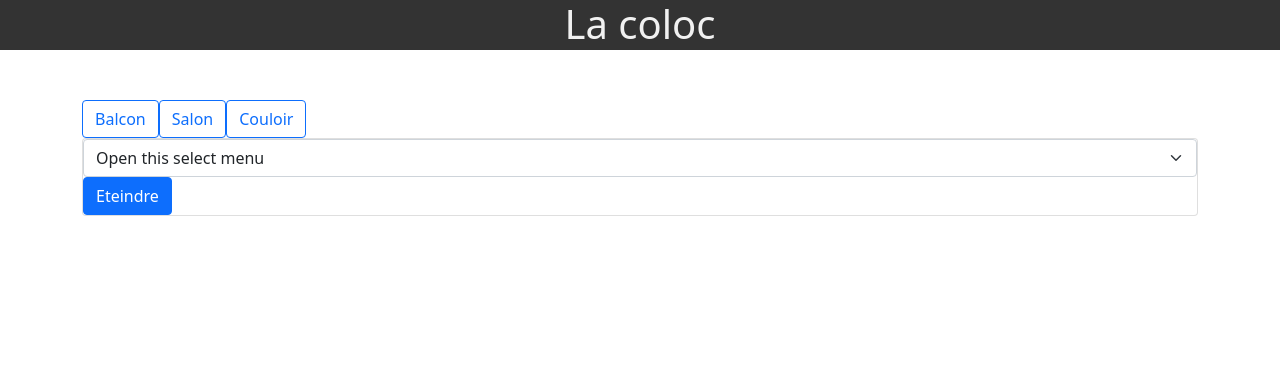
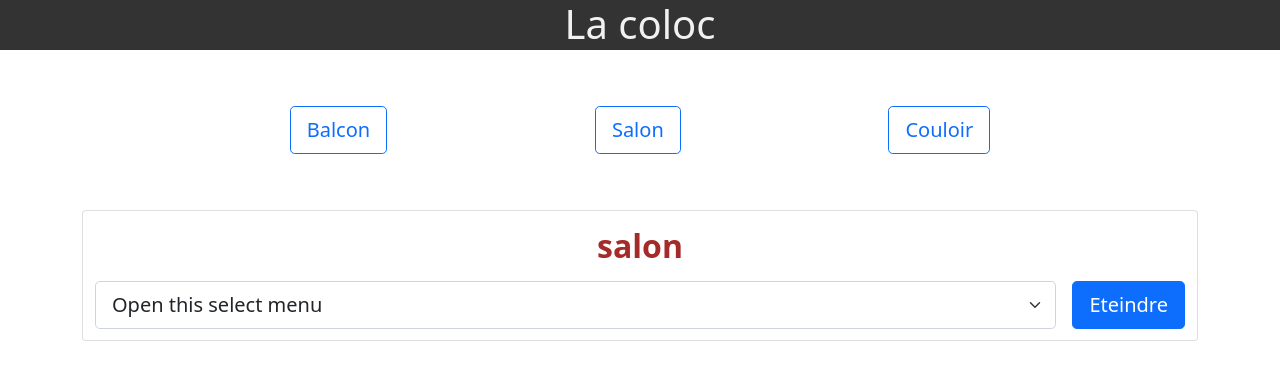
Before and after one commit to MathisDelrue51/Light-Application, a Vue app: page / in a window 1280 px wide. Shown: the top 380 px of the page. Built offline with nearby package versions, Linux system fonts and the light colour scheme.

Commit message:
css first version

```diff
--- a/src/App.vue
+++ b/src/App.vue
@@ -1,5 +1,5 @@
 <template>
-  <div id="app">
+  <div id="container">
     <header-top> </header-top>
     <contenu></contenu>
   </div>
--- a/src/components/Colorwheel/Colorwheel.css
+++ b/src/components/Colorwheel/Colorwheel.css
@@ -1,8 +1,3 @@
-@import url(https://fonts.googleapis.com/css?family=Barlow);
-* {
-    font-family: "Barlow";
-}
-
 .center * {
     text-align: center;
 }
--- a/src/components/Colorwheel/Colorwheel.vue
+++ b/src/components/Colorwheel/Colorwheel.vue
@@ -1,8 +1,8 @@
 <template>
-  <div>
+  <div class="container">
     <ColorPicker
-      :width="300"
-      :height="300"
+      :width="width"
+      :height="height"
       :disabled="false"
       startColor="#ff0000"
       @colorChange="onColorChange"
@@ -24,6 +24,8 @@ export default {
   data() {
     return {
       color: "#ff0000",
+      height: 250,
+      width: 250,
     };
   },
   components: {
--- a/src/components/Constant/Constant.vue
+++ b/src/components/Constant/Constant.vue
@@ -1,5 +1,5 @@
 <template>
-    <div class="constant">
+    <div class="container">
         <colorwheel></colorwheel>
         <div class="btn btn-primary">Valider</div>
     </div>
--- a/src/components/Contenu/Contenu.css
+++ b/src/components/Contenu/Contenu.css
@@ -0,0 +1,14 @@
+#place {
+    display: flex;
+    flex-direction: row;
+    justify-content: space-evenly;
+    margin: 5% auto;
+}
+
+p {
+    color: brown;
+    text-align: center;
+    font-weight: bold;
+    font-size: 2rem;
+    margin: 1% auto;
+}
--- a/src/components/Contenu/Contenu.vue
+++ b/src/components/Contenu/Contenu.vue
@@ -1,44 +1,45 @@
 <template>
   <div class="container">
-    <div class="btn btn-outline-primary" v-on:click="component = 'balcon'">Balcon</div>
-    <div class="btn btn-outline-primary" v-on:click="component = 'salon'">Salon</div>
-    <div class="btn btn-outline-primary" v-on:click="component = 'couloir'">Couloir</div>
+    <div id="place">
+      <div class="btn btn-outline-primary btn-lg" v-on:click="component = 'balcon'">
+        Balcon
+      </div>
+      <div class="btn btn-outline-primary btn-lg" v-on:click="component = 'salon'">
+        Salon
+      </div>
+      <div class="btn btn-outline-primary btn-lg" v-on:click="component = 'couloir'">
+        Couloir
+      </div>
 
-    <div class="onglet card">
+    </div>
 
-        <component v-bind:is="component"></component>
+    <div class="card">
+      <p>{{ component }}</p>
 
+      <component v-bind:is="component" class="container"></component>
     </div>
   </div>
 </template>
 
 <script>
-import Balcon from '../Balcon/Balcon.vue'
-import Salon from '../Salon/Salon.vue'
-import Couloir from '../Couloir/Couloir.vue'
+import Balcon from "../Balcon/Balcon.vue";
+import Salon from "../Salon/Salon.vue";
+import Couloir from "../Couloir/Couloir.vue";
 
 export default {
   name: "Contenu",
   data: function () {
     return {
-        component:"salon",
+      component: "salon",
     };
   },
-  components:{
-      'balcon':Balcon,
-      'salon':Salon,
-      'couloir':Couloir,
+  components: {
+    balcon: Balcon,
+    salon: Salon,
+    couloir: Couloir,
   },
   methods: {},
 };
 </script>
 
-<style>
-.container{
-  margin-top: 100px !important;
-}
-.onglet {
-  height: 80%;
-  width:100%,
-}
-</style>
+<style scoped src='./Contenu.css'></style>
--- a/src/components/Header/Header.css
+++ b/src/components/Header/Header.css
@@ -0,0 +1,10 @@
+.header-top {
+    top: 0;
+    height: 50px;
+    background: #333;
+    color: #f1f1f1;
+    width: 100%;
+    text-align: center;
+    line-height: 50px;
+    font-size: 25px;
+}
--- a/src/components/Header/Header.vue
+++ b/src/components/Header/Header.vue
@@ -15,16 +15,4 @@ export default {
 };
 </script>
 
-<style scoped >
-.header-top {
-  position: fixed;
-  top: 0;
-  height: 50px;
-  background: #333;
-  color: #f1f1f1;
-  width: 100%;
-  text-align: center;
-  line-height: 50px;
-  font-size: 25px;
-}
-</style>
+<style scoped src='./Header.css'></style>
--- a/src/components/Salon/Salon.css
+++ b/src/components/Salon/Salon.css
@@ -0,0 +1,5 @@
+#selectFunction {
+    display: flex;
+    flex-direction: row;
+    margin-bottom: 1%;
+}
--- a/src/components/Salon/Salon.vue
+++ b/src/components/Salon/Salon.vue
@@ -1,14 +1,17 @@
 <template>
-  <div>
-    <select class="form-select" v-on:change="onChange($event)">
+  <div class="container">
+    <div id="selectFunction">
+      <select class="form-select form-select-lg me-3" v-on:change="onChange($event)">
       <option selected>Open this select menu</option>
       <option value="slide">Slide</option>
       <option value="constant">Constant</option>
     </select>
 
-    <div class="btn btn-primary">Eteindre</div>
+    <div class="btn btn-primary btn-lg">Eteindre</div>
+    </div>
 
-    <div class="reglages" v-bind:is="component"></div>
+
+    <div class="container mt-3" v-bind:is="component"></div>
   </div>
 </template>
 
@@ -35,9 +38,6 @@ export default {
 };
 </script>
 
-<style scoped>
-.reglages {
-  height: 80%;
-  width: 100%;
-}
+<style scoped src='./Salon.css'>
+
 </style>
--- a/src/components/Slide/Slide.css
+++ b/src/components/Slide/Slide.css
@@ -0,0 +1,19 @@
+form {
+    color: rgb(27, 53, 139);
+    font-weight: bold;
+    font-size: 1rem;
+    margin-top: 2%;
+}
+
+.valueRangeBar {
+    display: flex;
+    flex-direction: row;
+}
+
+.switchMode {
+    display: flex;
+    flex-wrap: wrap;
+    justify-content: space-evenly;
+    gap: 1rem;
+    margin: 10% auto;
+}
--- a/src/components/Slide/Slide.vue
+++ b/src/components/Slide/Slide.vue
@@ -1,10 +1,10 @@
 <template>
-  <div class="slide">
-
+  <div class="container">
     <colorwheel></colorwheel>
 
+    <div class="rangeBars">
       <form>
-      <label for="range" class="form-label">Range</label>
+        <label for="range" class="form-label mt-2">Range</label>
         <input
           type="range"
           class="form-range"
@@ -13,17 +13,26 @@
           id="range"
           v-model="valueRange"
         />
+        <div class="valueRangeBar mt-2">
           <input
             type="text"
-        class="form-control"
+            class="form-control me-2"
             id="valueRange"
             v-model="valueRange"
           />
-      <button type="submit" class="btn btn-primary" v-on:click.prevent="validateRange">Submit</button>
+          <button
+            type="submit"
+            class="btn btn-primary"
+            v-on:click.prevent="validateRange"
+          >
+            Submit
+          </button>
+        </div>
       </form>
 
       <form>
         <label for="speed" class="form-label">Speed</label>
+
         <input
           type="range"
           class="form-range"
@@ -33,16 +42,24 @@
           id="speed"
           v-model="valueSpeed"
         />
+        <div class="valueRangeBar mt-2">
           <input
             type="text"
-        class="form-control"
+            class="form-control me-2"
             id="valueRange"
             v-model="valueSpeed"
           />
-      <button type="submit" class="btn btn-primary" v-on:click.prevent="validateSpeed">Submit</button>
+          <button
+            type="submit"
+            class="btn btn-primary"
+            v-on:click.prevent="validateSpeed"
+          >
+            Submit
+          </button>
+        </div>
       </form>
       <form>
-      <label for="step" class="form-label">Step</label>
+        <label for="step" class="form-label mt-2">Step</label>
         <input
           type="range"
           class="form-range"
@@ -51,15 +68,25 @@
           id="step"
           v-model="valueStep"
         />
+        <div class="valueRangeBar mt-2">
           <input
             type="text"
-        class="form-control"
+            class="form-control me-2"
             id="valueRange"
             v-model="valueStep"
           />
-      <button type="submit" class="btn btn-primary" v-on:click.prevent="validateStep">Submit</button>
+          <button
+            type="submit"
+            class="btn btn-primary"
+            v-on:click.prevent="validateStep"
+          >
+            Submit
+          </button>
+        </div>
       </form>
+    </div>
 
+    <div class="switchMode">
       <div class="btn btn-primary">Mode1</div>
       <div class="btn btn-primary">Mode2</div>
       <div class="btn btn-primary">Mode3</div>
@@ -67,39 +94,40 @@
       <div class="btn btn-primary">Mode5</div>
       <div class="btn btn-primary">Mode6</div>
     </div>
+  </div>
 </template>
 
 <script>
-import Colorwheel from "../Colorwheel/Colorwheel.vue"
+import Colorwheel from "../Colorwheel/Colorwheel.vue";
 
 export default {
   name: "Slide",
   data() {
     return {
-      valueRange:"200",
-      valueSpeed:"200",
-      valueStep:"200",
+      valueRange: "200",
+      valueSpeed: "200",
+      valueStep: "200",
     };
   },
-  components:{
-    'colorwheel': Colorwheel,
+  components: {
+    colorwheel: Colorwheel,
   },
-  methods:{
-    validateRange(){
-      console.log("validate range")
-      console.log(this.valueRange)
+  methods: {
+    validateRange() {
+      console.log("validate range");
+      console.log(this.valueRange);
     },
-    validateSpeed(){
-      console.log("validate speed")
-      console.log(this.valueSpeed)
+    validateSpeed() {
+      console.log("validate speed");
+      console.log(this.valueSpeed);
     },
-    validateStep(){
-      console.log("validate step")
-      console.log(this.valueStep)
+    validateStep() {
+      console.log("validate step");
+      console.log(this.valueStep);
     },
-  }
+  },
 };
 </script>
 
-<style scoped>
+<style scoped src='./Slide.css'>
 </style>
```
Lines whose indentation alone changed are shown as unchanged.
